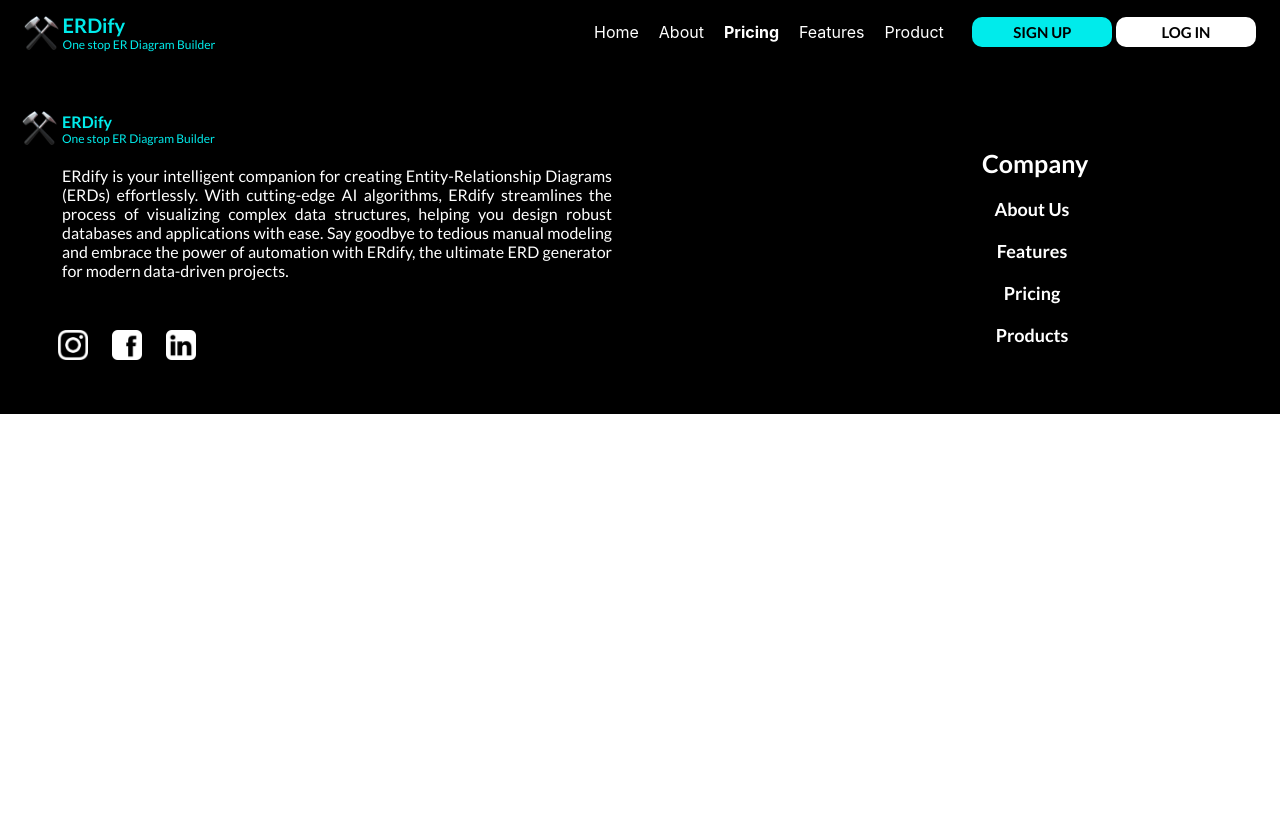
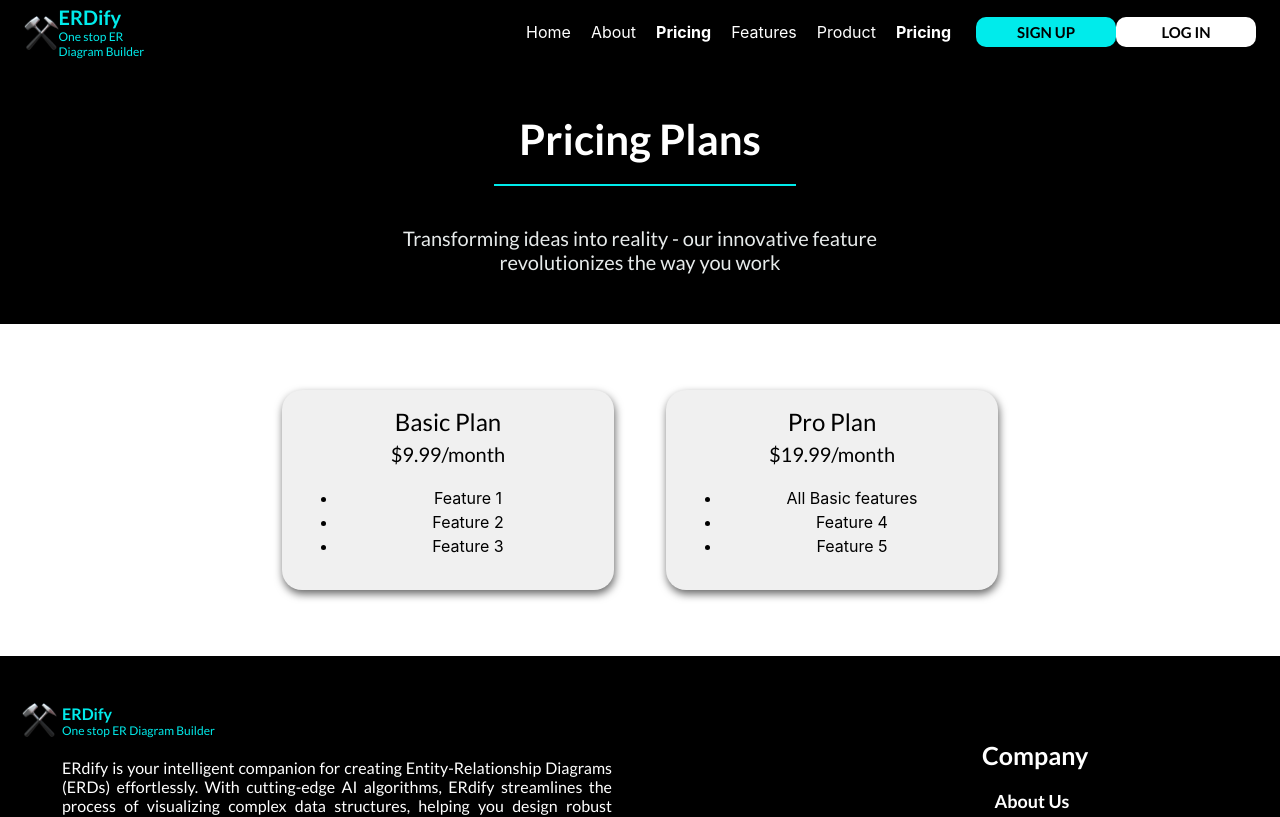
Before and after one commit to hkb2001/FYP-G27, a React (Create React App) app: page /pricing in a window 1280 px wide. Shown: the top 817 px of the page. Built offline with nearby package versions, Linux system fonts and the light colour scheme.

Commit message:
pricing page

```diff
--- a/src/App.js
+++ b/src/App.js
@@ -10,6 +10,7 @@
 
 import Bottombar from './components/bottombar';
 import Products from './components/products';
+import Pricing from './components/pricing';
 
 
 const theme = createTheme({
@@ -69,6 +70,7 @@
       <Route path='about' element={<About/>}/>
       <Route path='features' element={<Features/>}/>
       <Route path='products' element={<Products/>}/>
+      <Route path='pricing' element={<Pricing/>}/>
 
       {/* <ContentContainer/>
       <Middlebar />
--- a/src/components/NavBar.js
+++ b/src/components/NavBar.js
@@ -6,8 +6,8 @@
 import {NavLink} from 'react-router-dom'
 import {Link} from 'react-router-dom'
 import CustomBtn from '../CustomBtn';
-import Products from './products';
 import { color, style } from '@mui/system';
+import Pricing from './pricing';
 
 const styles = makeStyles((theme) => ({
   bar: {
@@ -57,8 +57,8 @@
     },
   },
   btn: {
-    marginLeft:"16px",
-    marginRight: "8px",
+    marginLeft: theme.spacing(2),
+    marginRight: theme.spacing(0),
     display: "flex",
     alignItems: "center",
     justifyContent: "center",
@@ -80,18 +80,8 @@
   },
 lin:{
   textDecoration: 'none',
-},
-  menuItem: {
-    cursor: "pointer",
-    color: "#ffffff",
-    fontFamily: "'Lato', sans-serif",
-    fontSize: "15px",
-    flexGrow: 0.1,
-    marginLeft: "16px",
-    "&:hover": {
-      color: "#00EBEB",
-    },
-  },
+}
+
 }));
 
 function NavBar() {
@@ -137,6 +127,8 @@
     <NavLink className={classes.lin} to="/features" activeClassName="active">Features</NavLink>
 
     <NavLink className={classes.lin} to="/products" activeClassName="active">Product</NavLink>
+
+    <NavLink className={classes.lin} to="/pricing" activeClassName="active">Pricing</NavLink>
     </nav>
       <div >
         <CustomBtn onClick={()=>console.log("check")}>SIGN UP</CustomBtn>
--- /dev/null
+++ b/src/components/pricing.js
@@ -0,0 +1,151 @@
+import React from 'react';
+import { Typography } from '@mui/material';
+import { makeStyles } from '@mui/styles';
+import NavBar from './NavBar';
+import { createTheme, ThemeProvider } from '@mui/material';
+
+const theme = createTheme({
+  // your theme configuration
+});
+
+const useStyles = makeStyles((theme) => ({
+    space1: {
+        marginTop: "10px",
+      },
+      titleContainer: {
+        width: "100%", /* Takes the full width of the screen */
+      height: "260px",
+      display: "flex",
+      alignItems: "center",
+      background: "black",
+      display: 'flex',
+        flexDirection: 'column',
+
+      },
+      title: {
+        background: "black",
+        cursor: "pointer",
+        fontSize: "42px",
+        fontWeight: "bold",
+        fontFamily: "Lato, sans-serif",
+        textAlign: "center",
+        marginTop: "50px",
+        marginBottom: "20px",
+        margin: "auto",
+        width: "350px",
+        color: "white",
+      "&:hover": {
+        color: "#00EBEB",
+      },
+      },
+      text: {
+        fontSize: "20px",
+        fontFamily: "Lato, sans-serif",
+        width: "500px",
+        margin: "auto",
+        textAlign: "center",
+        marginBottom: "50px",
+        color: "#E7EBEB",
+      },
+      head: {
+        border: '1px solid #00ebeb',
+        width: "300px",
+        marginBottom: "20px",
+        marginLeft: "10px"
+
+      },
+  pricingContainer: {
+    background: "#ffffff",
+    display: 'flex',
+    flexDirection: 'column',
+    alignItems: 'center',
+    justifyContent: 'center',
+    textAlign: 'center',
+    padding: '50px 0',
+  },
+  pricingPlan: {
+    boxShadow: "1px 4px 8px 0 rgba(0, 0, 0, 0.6)",
+    width: '300px',
+    padding: '16px',
+    margin: '16px',
+    textAlign: 'center',
+    background: "#f0f0f0",
+    borderRadius: "20px",
+  },
+  planTitle: {
+    fontSize: "24px",
+    fontWeight: "bold",
+    marginBottom: "10px",
+  },
+  planPrice: {
+    fontSize: "20px",
+    fontWeight: "bold",
+    marginBottom: "10px",
+  },
+  planFeatures: {
+    fontSize: "16px",
+    lineHeight: 1.5,
+  },
+  pricingList: {
+    display: 'flex',
+    flexWrap: 'wrap', // To wrap the pricing plan items if needed
+    justifyContent: 'center', // Center the items horizontally
+    gap: '20px',
+  }
+}));
+
+const pricingPlans = [
+  {
+    id: 1,
+    title: 'Basic Plan',
+    price: '$9.99/month',
+    features: [
+      'Feature 1',
+      'Feature 2',
+      'Feature 3',
+    ],
+  },
+  {
+    id: 2,
+    title: 'Pro Plan',
+    price: '$19.99/month',
+    features: [
+      'All Basic features',
+      'Feature 4',
+      'Feature 5',
+    ],
+  },
+  // Add more plans as needed
+];
+
+function Pricing() {
+  const classes = useStyles();
+
+  return (
+    <div className={classes.fullpage}>
+      <div className={classes.titleContainer}>
+    <div variant="h4" className={classes.title}>Pricing Plans</div>
+    <div className={classes.head}> </div>
+    <div className={classes.space1}> </div>
+    <div className={classes.text}>Transforming ideas into reality - our innovative feature revolutionizes the way you work</div>
+  </div>
+      <div className={classes.pricingContainer}>
+        <div className={classes.pricingList}>
+          {pricingPlans.map((plan) => (
+            <div key={plan.id} className={classes.pricingPlan}>
+              <Typography variant='h5' className={classes.planTitle}>{plan.title}</Typography>
+              <Typography variant='h6' className={classes.planPrice}>{plan.price}</Typography>
+              <ul className={classes.planFeatures}>
+                {plan.features.map((feature, index) => (
+                  <li key={index}>{feature}</li>
+                ))}
+              </ul>
+            </div>
+          ))}
+        </div>
+      </div>
+    </div>
+  );
+}
+
+export default Pricing;
--- a/src/components/products.js
+++ b/src/components/products.js
@@ -112,10 +112,8 @@
   },
   title: {
     background: "black",
-    maxWidth: "100%", // Set the container's maximum width to 100%
-    overflowX: "hidden",
-  cursor: "pointer",
-  fontSize: "42px",
+    cursor: "pointer",
+    fontSize: "42px",
     fontWeight: "bold",
     fontFamily: "Lato, sans-serif",
     textAlign: "center",
@@ -162,8 +160,6 @@
     marginLeft: "10px"
 
   }
-
-
 }));
 
 function Products() {
```
